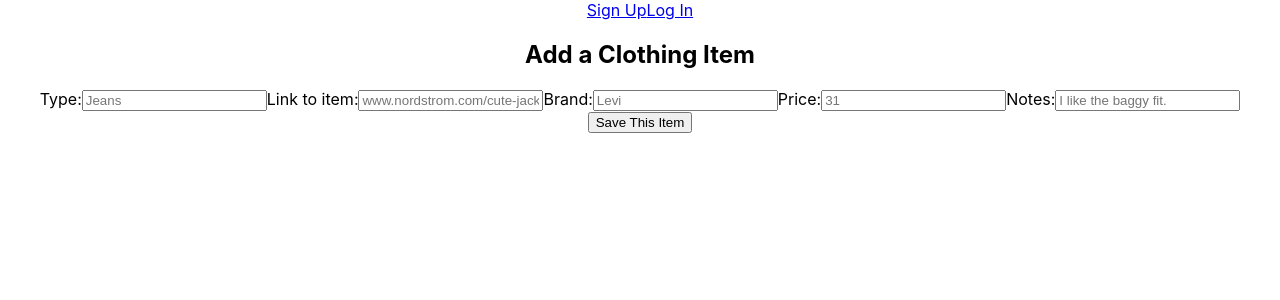
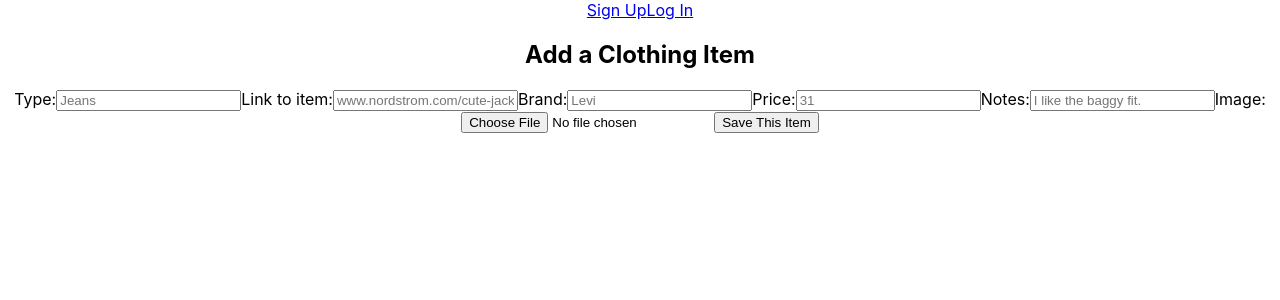
Before and after one commit to heyitsheather/paper-doll-front, a React (Create React App) app in the folder paper-doll-app/: page /add-clothing in a window 1280 px wide. Shown: the top 300 px of the page. Built offline with nearby package versions, Linux system fonts and the light colour scheme; no server answers.

Commit message:
photo upload to item added

```diff
--- a/paper-doll-app/src/components/AddClothing.js
+++ b/paper-doll-app/src/components/AddClothing.js
@@ -121,12 +121,12 @@ class AddClothing extends Component {
                 type="text" name="notes" placeholder="I like the baggy fit." />
           </label>
 
-          {/* <label>
+
+          <label>
             Image:
             <input type="file" onChange={event => this.uploadImage(event)} />
           </label>
-          <img src={this.state.image} alt=""/> */}
-
+          <img src={this.state.image} />
 
 
 
```
